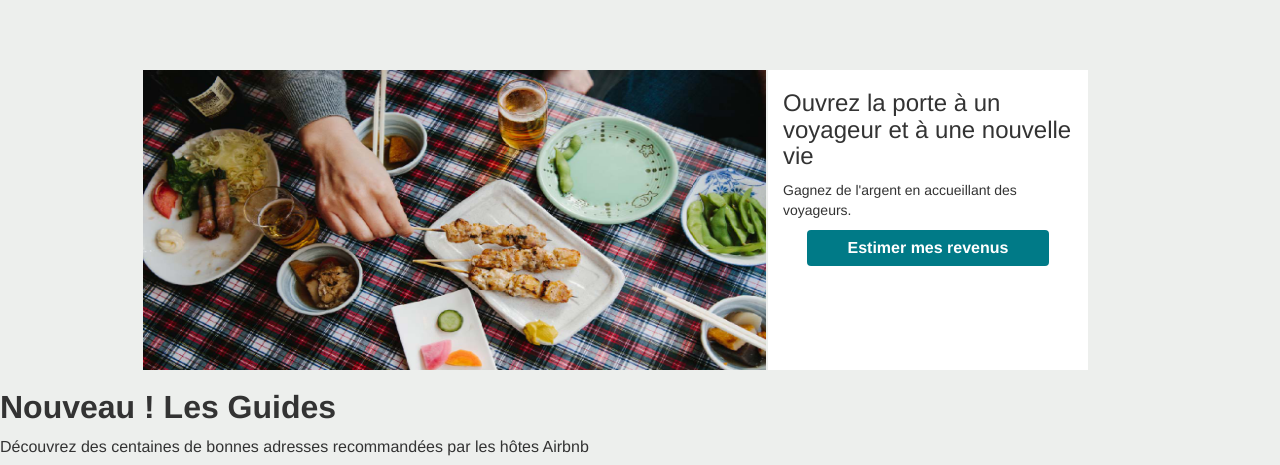
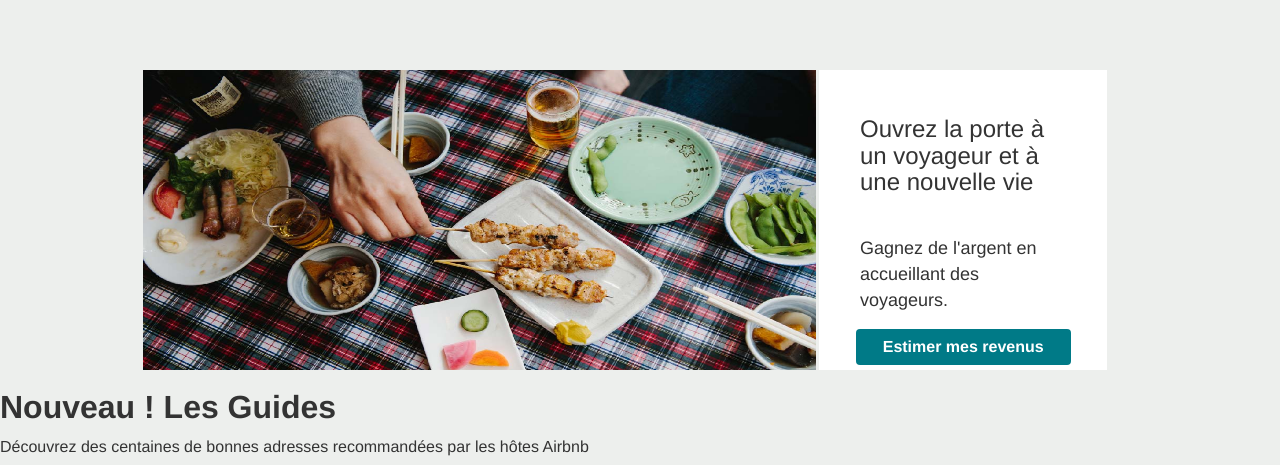
Before and after one commit to abdifatah1/airbnb, a plain HTML site: page index.html in a window 1280 px wide. Shown: the part 740-1205 px from the top of the page. Drawn offline with nearby package versions, Linux system fonts and the light colour scheme.

Commit message:
trying to add responsive

```diff
--- a/style.css
+++ b/style.css
@@ -118,24 +118,25 @@ section{
   display: flex;
   margin-top: -7%;
   width: 100%;
+  padding-left: 10%;
+
 
 
 }
 
 .card-img{
+  flex: 2;
   height: 300px;
-  flex: 2;
-  margin-left: 10%;
 }
 
 .text{
     background-color: white;
     margin-right: 15%;
-    margin-left: -1%;
+    margin-left:-1%;
 }
   /*title inside the text*/
-.title{
-  margin: 10% 10% 5% 10%;
+h3{
+  padding: 10%;
   font-size: 26px;
   font-weight: bold;
   font-family: circular, "helvetica neue", helvetica, arial, sans-serif;
@@ -143,13 +144,9 @@ section{
 }
 
   /*paraghraph inside the text box*/
-.this{
+.paragraph{
   font-size: 18px;
-  margin: 2% 10%;
-}
-
-.together{
-  flex: 1;
+  padding: 2% 10%;
 }
 
 .second_headline{
```
